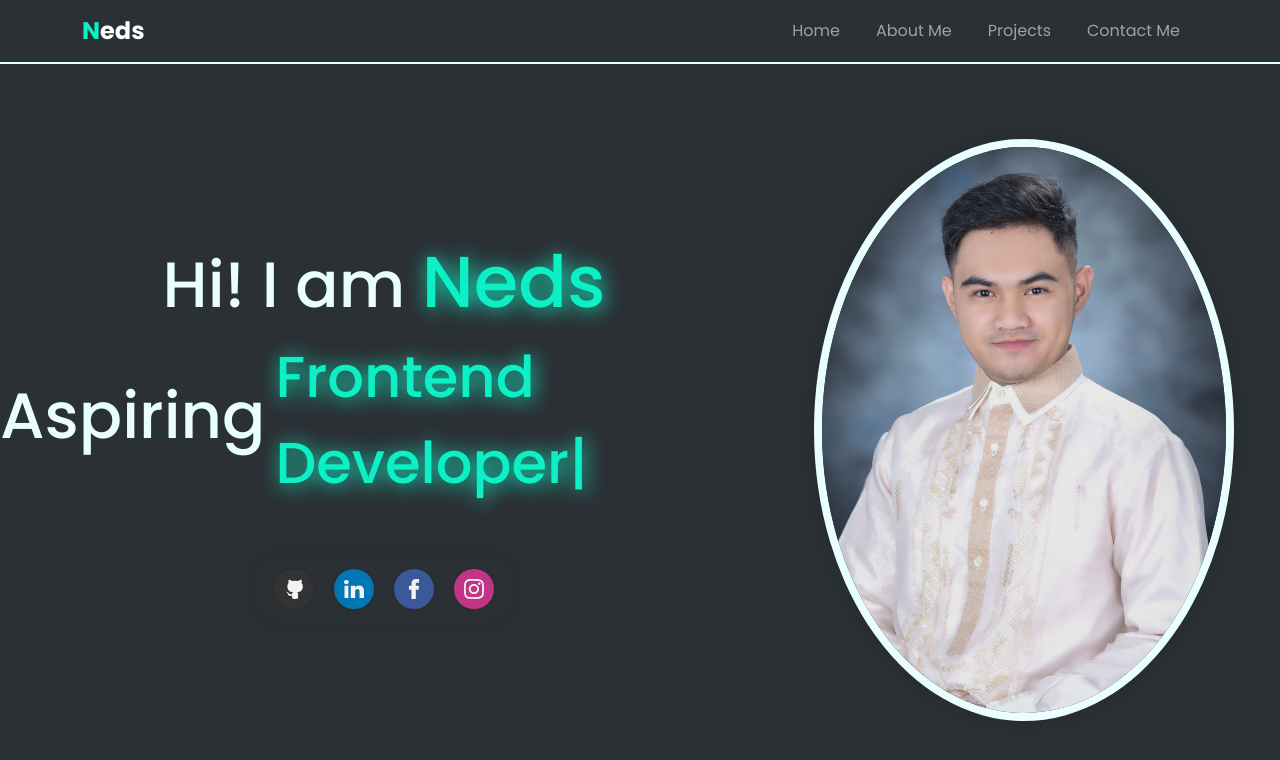
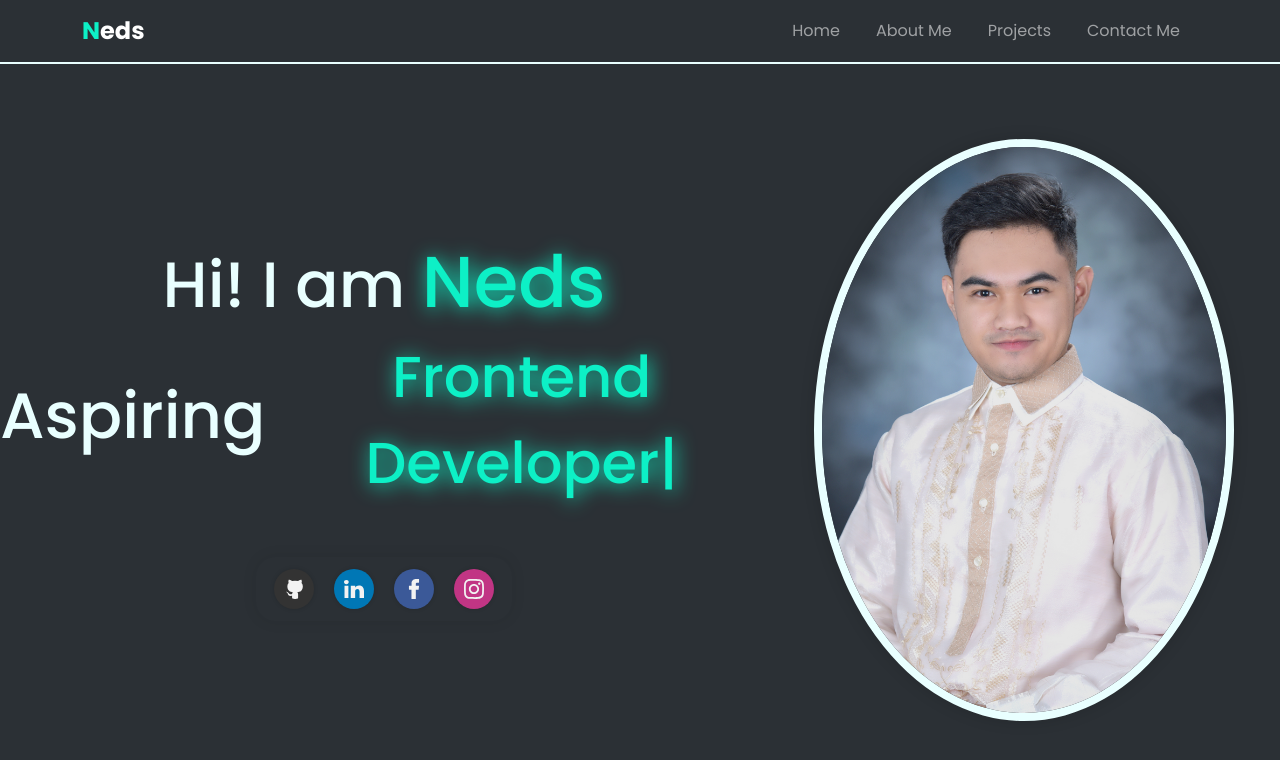
Before and after one commit to nzmamitag/Personal-Portfolio, a React (Vite) app: page / in a window 1280 px wide. Shown: the top 760 px of the page. Built offline with nearby package versions, Linux system fonts and the light colour scheme.

Commit message:
Initial Commit

```diff
--- a/src/components/Home.css
+++ b/src/components/Home.css
@@ -63,6 +63,7 @@
     font-weight: 500;
     color: var(--primary-color);
     filter: drop-shadow(2px 2px 10px var(--primary-color));
+    text-align: center;
 }
 
 .rightContainer {
@@ -147,6 +148,5 @@
     .roleAnimation {
         font-size: 2.7rem;
         margin-bottom: -20px;
-        text-align: center;
     }
 }
```
